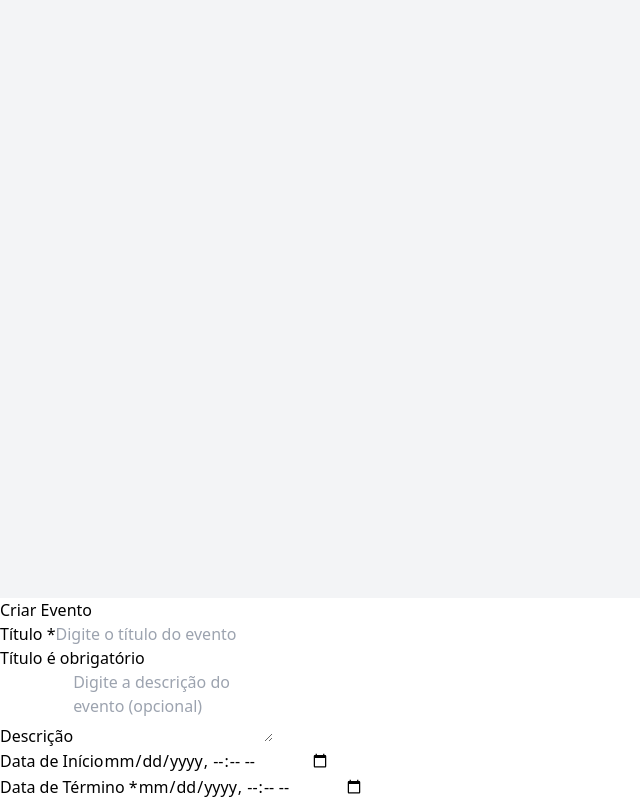
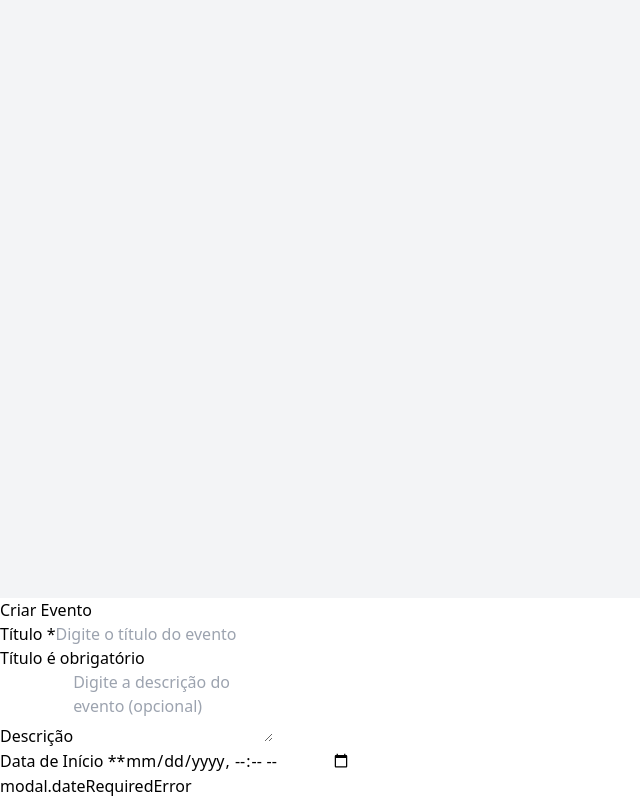
Before and after one commit to GregorioFornetti/time_until, a Vue app: page /#/ in a window 1280 px wide. Both pictures are taken after a click on the button "Criar". Shown: the part 202-1002 px from the top of the page, without its empty margins (0-640 px from the left). Built offline with nearby package versions, Linux system fonts and the light colour scheme.

Commit message:
only one date required

```diff
--- a/src/components/modal/EventModal.vue
+++ b/src/components/modal/EventModal.vue
@@ -16,7 +16,7 @@ const props = defineProps<{
 
 const errors = ref({
   title: '',
-  endDate: ''
+  date: ''
 })
 
 const title = ref(props.titleInitText || '')
@@ -35,12 +35,12 @@ const handleSubmit = () => {
     })
 
     errors.value.title =  !title.value.trim() ? i18n.t('modal.titleRequiredError') : ''
-    errors.value.endDate = !endDate.value.trim() ? i18n.t('modal.endDateRequiredError') : ''
+    errors.value.date = (!endDate.value.trim() && !startDate.value.trim()) ? i18n.t('modal.dateRequiredError') : ''
 
-    if (errors.value.title || errors.value.endDate) return
+    if (errors.value.title || errors.value.date) return
 
     if (startDate.value && endDate.value && new Date(startDate.value) > new Date(endDate.value)) {
-        errors.value.endDate = i18n.t('modal.endDateAfterStartError')
+        errors.value.date = i18n.t('modal.endDateAfterStartError')
         return
     }
 
@@ -93,26 +93,27 @@ const handleSubmit = () => {
                 <!-- Start Date -->
                 <div class="mt-4">
                     <label class="block mb-1 text-lg font-medium text-gray-300">
-                        {{ $t('modal.startDate') }}
+                        {{ $t('modal.startDate') }} <span class="text-red-500">**</span>
                     </label>
                     <input
                         v-model="startDate"
                         type="datetime-local"
-                        class="px-3 py-2 rounded-lg border border-gray-700 bg-gray-900 text-gray-100 focus:outline-none focus:ring-2 focus:ring-blue-500 focus:border-blue-500"
+                        :class="['px-3 py-2 rounded-lg border border-gray-700 bg-gray-900 text-gray-100 focus:outline-none focus:ring-2 focus:ring-blue-500 focus:border-blue-500', errors.date ? 'border-red-500 ring-red-500' : '']"
                     />
+                    <p v-if="errors.date" class="mt-1 text-sm text-red-500">{{ errors.date }}</p>
                 </div>
 
                 <!-- End Date -->
                 <div class="mt-4">
                     <label class="block mb-1 text-lg font-medium text-gray-300">
-                        {{ $t('modal.endDate') }} <span class="text-red-500">*</span>
+                        {{ $t('modal.endDate') }} <span class="text-red-500">**</span>
                     </label>
                     <input
                         type="datetime-local"
                         v-model="endDate"
-                        :class="['px-3 py-2 rounded-lg border border-gray-700 bg-gray-900 text-gray-100 focus:outline-none focus:ring-2 focus:ring-blue-500 focus:border-blue-500', errors.endDate ? 'border-red-500 ring-red-500' : '']"
+                        :class="['px-3 py-2 rounded-lg border border-gray-700 bg-gray-900 text-gray-100 focus:outline-none focus:ring-2 focus:ring-blue-500 focus:border-blue-500', errors.date ? 'border-red-500 ring-red-500' : '']"
                     />
-                    <p v-if="errors.endDate" class="mt-1 text-sm text-red-500">{{ errors.endDate }}</p>
+                    <p v-if="errors.date" class="mt-1 text-sm text-red-500">{{ errors.date }}</p>
                 </div>
             </form>
         </template>
```
